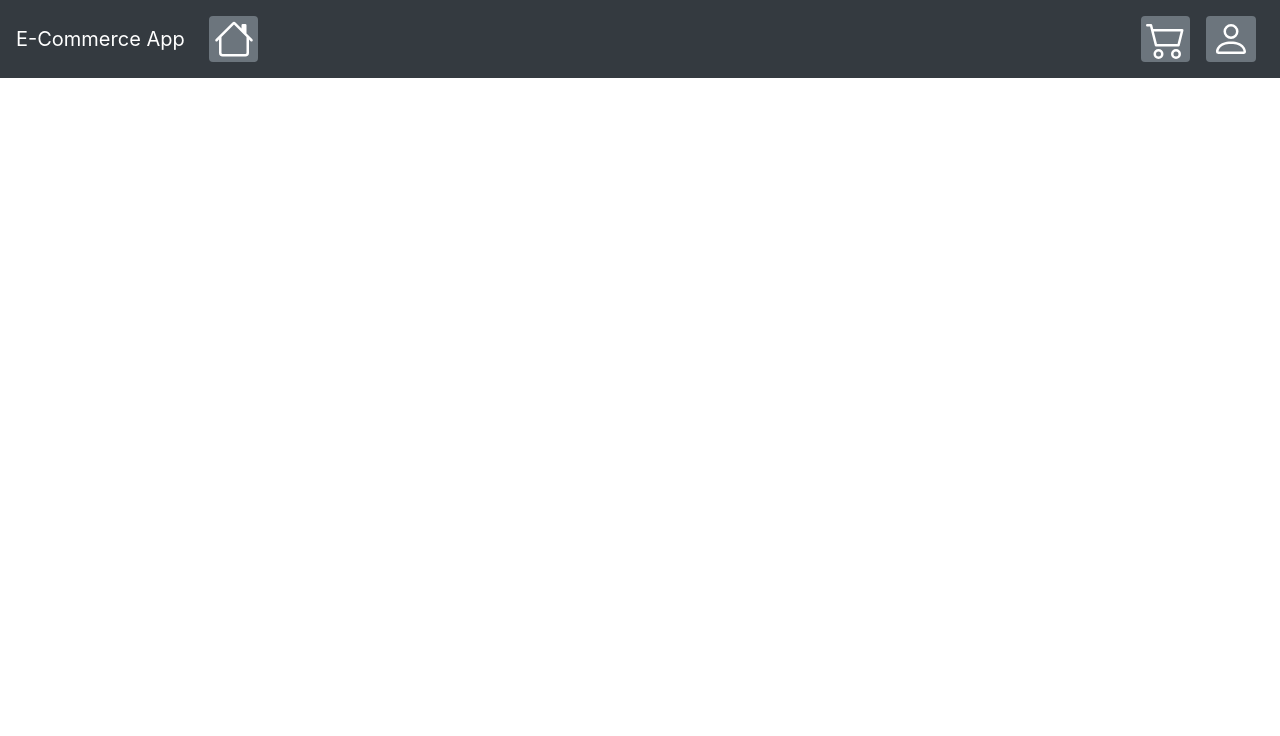
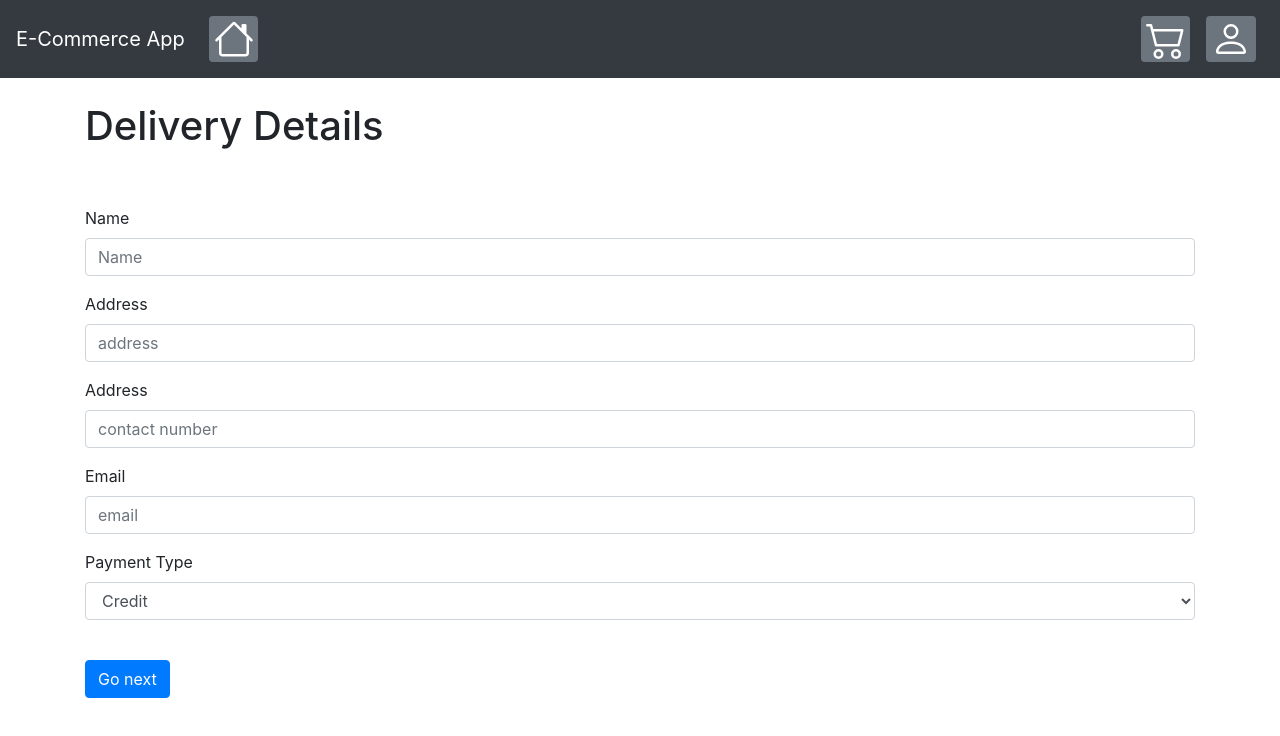
Before and after one commit to MenuraDewalegama/DS-Assignment-2, a React (Vite) app in the folder e-commerce-app-frontend/: page /delivery in a window 1280 px wide. Shown: the top 736 px of the page. Built offline with nearby package versions, Linux system fonts and the light colour scheme.

Commit message:
routing from cart to payment done

```diff
--- a/e-commerce-app-frontend/package.json
+++ b/e-commerce-app-frontend/package.json
@@ -16,6 +16,7 @@
     "react-bootstrap": "^1.5.2",
     "react-bootstrap-icons": "^1.5.0",
     "react-dom": "^17.0.2",
-    "react-router-dom": "^5.2.0"
+    "react-router-dom": "^5.2.0",
+    "react-shopping-cart": "^1.9.5"
   }
 }
--- a/e-commerce-app-frontend/src/components/Navbar.jsx
+++ b/e-commerce-app-frontend/src/components/Navbar.jsx
@@ -3,9 +3,14 @@ import * as ReactBootStrap from 'react-bootstrap';
 import {Link, Route, Switch} from 'react-router-dom';
 import Login from './login/Login';
 import Register from './register/Register';
+import Cart from './/cart/Cart';
+
 import { Cart2 } from 'react-bootstrap-icons';
 import { Person } from 'react-bootstrap-icons';
 import { House } from 'react-bootstrap-icons';
+import Delivery from './delivery/Delivery';
+import Credit from './payment/Credit';
+import Mobile from './payment/Mobile';
 
 
 
@@ -21,7 +26,7 @@ export default class ButtonAppBar extends Component {
                             <Link to="/" className="nav-link"><ReactBootStrap.Badge variant="secondary"> <House color="white" size={40} /> </ReactBootStrap.Badge></Link>
                         </ReactBootStrap.Nav>
                         <ReactBootStrap.Nav>
-                            <Link to="/login" className="nav-link"><ReactBootStrap.Badge variant="secondary"> <Cart2 color="white" size={40} /></ReactBootStrap.Badge></Link>
+                            <Link to="/cart" className="nav-link"><ReactBootStrap.Badge variant="secondary"> <Cart2 color="white" size={40} /></ReactBootStrap.Badge></Link>
                             <Link to="/login" className="nav-link"><ReactBootStrap.Badge variant="secondary"> <Person color="white" size={40} /></ReactBootStrap.Badge> </Link>
                         </ReactBootStrap.Nav>
                     </ReactBootStrap.Navbar.Collapse>
@@ -37,7 +42,21 @@ export default class ButtonAppBar extends Component {
                     <Route path="/register">
                         <Register/>
                     </Route>
+                    <Route path="/cart">
+                        <Cart/>
+                    </Route>
+                    <Route path="/delivery">
+                        <Delivery/>
+                    </Route>
+                    <Route path="/mobile">
+                        <Mobile/>
+                    </Route>
+                    <Route path="/credit">
+                        <Credit/>
+                    </Route>
                 </Switch>
+
+
             </div>
         );
     }
--- /dev/null
+++ b/e-commerce-app-frontend/src/components/cart/Cart.jsx
@@ -0,0 +1,46 @@
+import React from 'react';
+import * as ReactBootStrap from 'react-bootstrap';
+import { BrowserRouter as Router, Link, Route, Switch } from 'react-router-dom';
+import Register from '../register/Register';
+
+
+const cartItems = [
+    {
+        id: 1,
+        name: 'React',
+        description: 'Best UI library',
+        price: '100',
+        quantity: '10',
+    },
+    {
+        id: 2,
+        name: 'Node',
+        description: 'Server side JS',
+        price: '100',
+        quantity: '10',
+    }
+];
+
+export default class Cart extends React.Component {
+
+    constructor(props) {
+        super(props);
+    }
+
+    render() {
+        return (
+            <div>
+                <h1>This is the cart page</h1>
+                <ReactBootStrap.Button variant="primary">
+                    <Link to="/delivery" style={{ textDecoration: 'none', color: 'white' }}>Confirm Cart</Link>
+                </ReactBootStrap.Button>
+
+            </div>
+        );
+
+
+    }
+
+
+
+}
--- /dev/null
+++ b/e-commerce-app-frontend/src/components/delivery/Delivery.jsx
@@ -0,0 +1,75 @@
+import React from 'react';
+import * as ReactBootStrap from 'react-bootstrap';
+import { Link } from 'react-router-dom';
+
+
+
+
+export default class Delivery extends React.Component {
+
+    constructor(props) {
+        super(props);
+        this.state = {
+            paymentType: '/credit'
+        };
+    };
+
+
+
+    onChange(event) {
+        const { name, value } = event.target;
+        this.setState({ [name]: value });
+    }
+
+
+render() {
+    return (
+        <div className="container-sm">
+            <br />
+            <h1>Delivery Details</h1>
+
+            <br />
+            <br />
+            <ReactBootStrap.Form>
+                <ReactBootStrap.Form.Group controlId="formBasicEmail">
+                    <ReactBootStrap.Form.Label>Name</ReactBootStrap.Form.Label>
+                    <ReactBootStrap.Form.Control type="name" placeholder="Name" />
+                </ReactBootStrap.Form.Group>
+
+                <ReactBootStrap.Form.Group controlId="formBasicPassword">
+                    <ReactBootStrap.Form.Label>Address</ReactBootStrap.Form.Label>
+                    <ReactBootStrap.Form.Control type="name" placeholder="address" />
+                </ReactBootStrap.Form.Group>
+
+                <ReactBootStrap.Form.Group controlId="Contact number">
+                    <ReactBootStrap.Form.Label>Address</ReactBootStrap.Form.Label>
+                    <ReactBootStrap.Form.Control type="name" placeholder="contact number" />
+                </ReactBootStrap.Form.Group>
+
+
+                <ReactBootStrap.Form.Group controlId="Contact number">
+                    <ReactBootStrap.Form.Label>Email</ReactBootStrap.Form.Label>
+                    <ReactBootStrap.Form.Control type="name" placeholder="email" />
+                </ReactBootStrap.Form.Group>
+
+                <ReactBootStrap.Form.Group controlId="formGridState">
+                    <ReactBootStrap.Form.Label>Payment Type</ReactBootStrap.Form.Label>
+                    <ReactBootStrap.Form.Control name="paymentType" as="select" onChange={event => this.onChange(event)} value={this.state.value} >
+                        <option value="/credit" >Credit</option>
+                        <option value="/mobile">Mobile </option>
+                    </ReactBootStrap.Form.Control>
+                </ReactBootStrap.Form.Group>
+
+
+                <br />
+                <ReactBootStrap.Button variant="primary">
+                    <Link to={this.state.paymentType} style={{ textDecoration: 'none', color: 'white' }}>Go next</Link>
+                </ReactBootStrap.Button>
+            </ReactBootStrap.Form>
+            <br />
+
+
+        </div>
+    );
+}
+}
--- /dev/null
+++ b/e-commerce-app-frontend/src/components/payment/Credit.jsx
@@ -0,0 +1,50 @@
+import React from 'react';
+import * as ReactBootStrap from 'react-bootstrap';
+import {Link} from 'react-router-dom';
+
+
+export default class Credit extends React.Component {
+
+    render() {
+        return (
+            <div className="container-sm">
+                <br/>
+                <h1>Credit card Details</h1>
+
+                <br/>
+                <br/>
+                <ReactBootStrap.Form>
+                    <ReactBootStrap.Form.Group controlId="formBasicEmail">
+                        <ReactBootStrap.Form.Label>Amount</ReactBootStrap.Form.Label>
+                        <ReactBootStrap.Form.Control type="name" placeholder="Username"/>
+                    </ReactBootStrap.Form.Group>
+
+                    <ReactBootStrap.Form.Group controlId="formBasicPassword">
+                        <ReactBootStrap.Form.Label>card number</ReactBootStrap.Form.Label>
+                        <ReactBootStrap.Form.Control type="name" placeholder="address"/>
+                    </ReactBootStrap.Form.Group>
+
+                    <ReactBootStrap.Form.Group controlId="Contact number">
+                        <ReactBootStrap.Form.Label>CVC number</ReactBootStrap.Form.Label>
+                        <ReactBootStrap.Form.Control type="name" placeholder="contact number"/>
+                    </ReactBootStrap.Form.Group>
+
+
+                    <ReactBootStrap.Form.Group controlId="Contact number">
+                        <ReactBootStrap.Form.Label>Expirey Date</ReactBootStrap.Form.Label>
+                        <ReactBootStrap.Form.Control type="name" placeholder="email"/>
+                    </ReactBootStrap.Form.Group>
+
+                    <br/>
+                    <ReactBootStrap.Button variant="primary">
+                        {/* // TODO: if registration successful, then redirect to root URL (/product). */}
+                        <Link to="/delivery" style={{textDecoration: 'none', color: 'white'}}>Confirm</Link>
+                    </ReactBootStrap.Button>
+                </ReactBootStrap.Form>
+                <br/>
+
+
+            </div>
+        );
+    }
+}
--- /dev/null
+++ b/e-commerce-app-frontend/src/components/payment/Mobile.jsx
@@ -0,0 +1,41 @@
+import React from 'react';
+import * as ReactBootStrap from 'react-bootstrap';
+import {Link} from 'react-router-dom';
+
+
+export default class Mobile extends React.Component {
+
+    render() {
+        return (
+            <div className="container-sm">
+                <br/>
+                <h1>Mobile Service Details</h1>
+
+                <br/>
+                <br/>
+                <ReactBootStrap.Form>
+                    <ReactBootStrap.Form.Group controlId="formBasicEmail">
+                        <ReactBootStrap.Form.Label>Amount</ReactBootStrap.Form.Label>
+                        <ReactBootStrap.Form.Control type="name" placeholder="Username"/>
+                    </ReactBootStrap.Form.Group>
+
+                    <ReactBootStrap.Form.Group controlId="formBasicPassword">
+                        <ReactBootStrap.Form.Label>Mobile number</ReactBootStrap.Form.Label>
+                        <ReactBootStrap.Form.Control type="name" placeholder="address"/>
+                    </ReactBootStrap.Form.Group>
+
+
+
+                    <br/>
+                    <ReactBootStrap.Button variant="primary">
+                        {/* // TODO: if registration successful, then redirect to root URL (/product). */}
+                        <Link to="/delivery" style={{textDecoration: 'none', color: 'white'}}>Confirm</Link>
+                    </ReactBootStrap.Button>
+                </ReactBootStrap.Form>
+                <br/>
+
+
+            </div>
+        );
+    }
+}
--- a/e-commerce-app-frontend/src/components/product/ProductListItem.jsx
+++ b/e-commerce-app-frontend/src/components/product/ProductListItem.jsx
@@ -15,8 +15,7 @@ export default function ProductListItem(props) {
                     <ReactBootStrap.Card.Text>{product.description}</ReactBootStrap.Card.Text>
                     <ReactBootStrap.Card.Text>{product.price}</ReactBootStrap.Card.Text>
                     <ReactBootStrap.Card.Text>{product.quantity}</ReactBootStrap.Card.Text>
-                    <ReactBootStrap.Button variant="primary" onClick={() => selectProduct(product)}>Go
-                        somewhere</ReactBootStrap.Button>
+                    <ReactBootStrap.Button variant="primary" onClick={() => selectProduct(product)}>Add to cart</ReactBootStrap.Button>
                 </ReactBootStrap.Card.Body>
             </ReactBootStrap.Card>
         </div>
```
Also changed, not shown: e-commerce-app-frontend/src/components/properties/Properties.jsx (added, +15 -0 lines).
